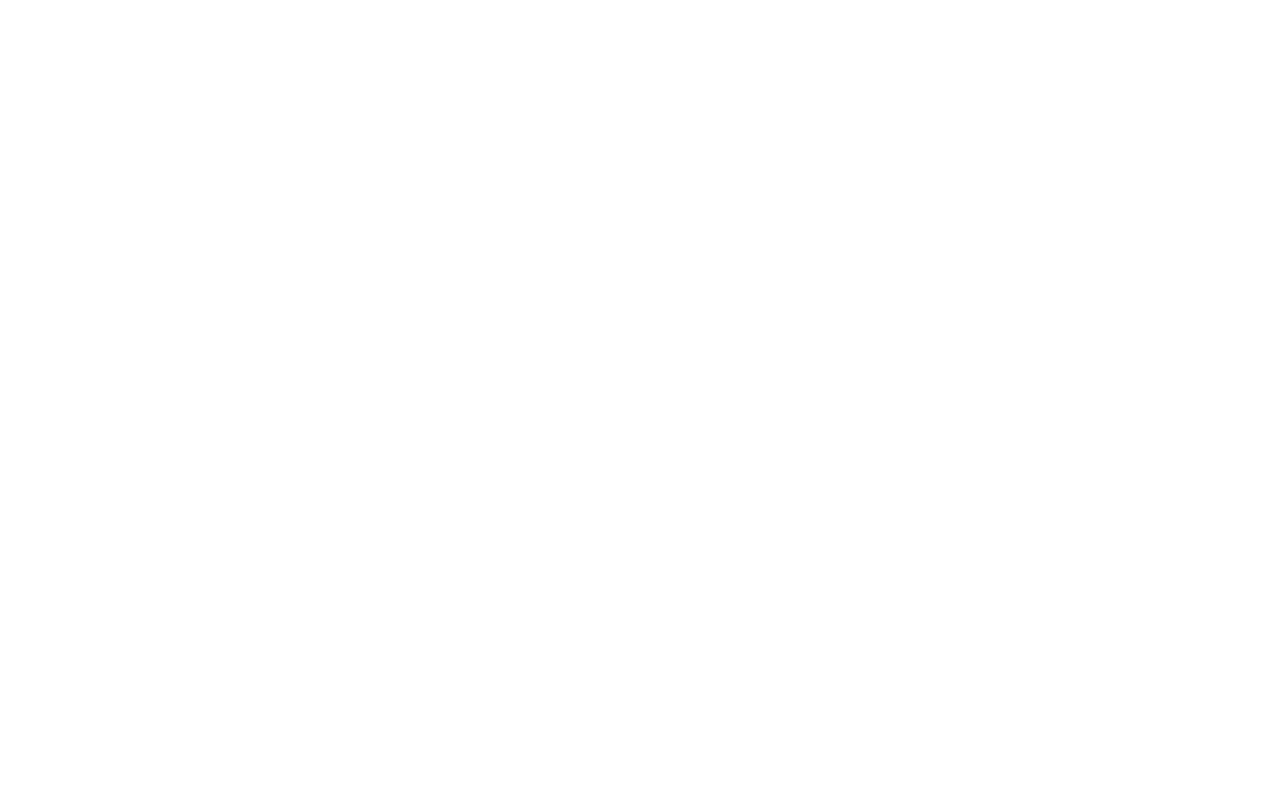
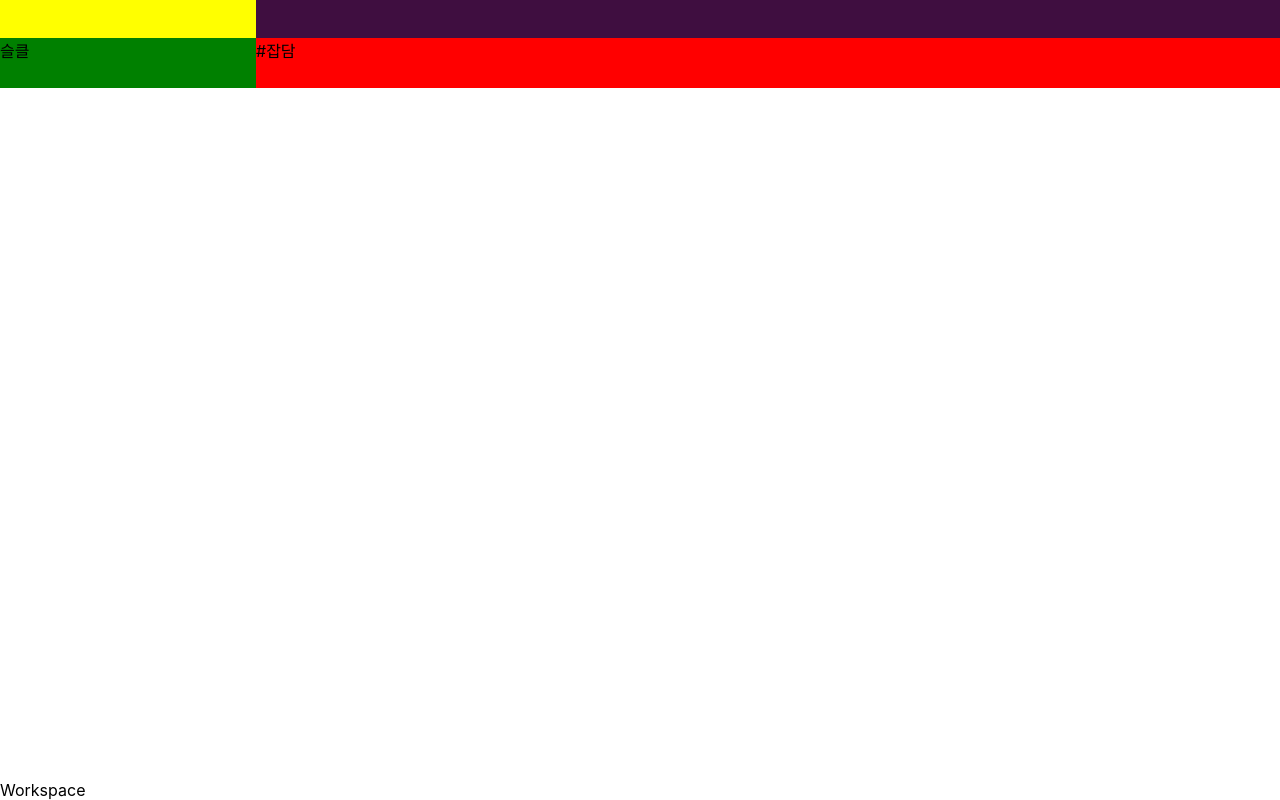
Before and after one commit to soft-rain/SlackClone, a React (Create React App) app: page /workspace in a window 1280 px wide. Built offline with nearby package versions, Linux system fonts and the light colour scheme.

Commit message:
Add : Workspace 추가

```diff
--- a/src/App.js
+++ b/src/App.js
@@ -6,7 +6,7 @@
 import LoginPage from "./components/views/LoginPage/LoginPage";
 import RegisterPage from "./components/views/RegisterPage/RegisterPage";
 import Auth from "./hoc/auth";
-
+import Workspace from "./components/views/Workspace";
 function App() {
   return (
     <Router>
@@ -30,9 +30,9 @@
             3. false: 로그인한 유저는 출입 불가능한 페이지
           */}
           <Route exact path="/" component={Auth(LoginPage, null)} />
-          {/* <Route exact path="/landing" component={Auth(LandingPage, false)} /> */}
-          <Route exact path="/landing" component={LandingPage} />
-
+          <Route exact path="/landing" component={Auth(LandingPage, false)} />
+          {/* <Route exact path="/landing" component={LandingPage} /> */}
+          <Route exact path="/workspace" component={Workspace} />
           <Route exact path="/register" component={Auth(RegisterPage, false)} />
           <Route exact path="/authcode" component={Auth(AuthCode, null)} />
 
--- /dev/null
+++ b/src/components/views/Workspace.css
@@ -0,0 +1,36 @@
+.fullbox {
+  width: 100vw;
+  height: 100vh;
+  display: grid;
+  grid-template-rows: 38px auto min-content;
+  grid-template-columns: auto;
+}
+.top-bar {
+  min-width: 0;
+  display: flex;
+  align-items: center;
+  height: 38px;
+  background-color: rgb(63, 14, 64);
+}
+.top-bar-left {
+  height: 38px;
+  background-color: yellow;
+}
+.top-bar-right {
+  width: 20%;
+  height: 38px;
+  background-color: yellow;
+}
+.sub-bar {
+  min-width: 0;
+  display: flex;
+  height: 50px;
+  background-color: red;
+}
+.sub-bar1 {
+  width: 20%;
+  background-color: blue;
+}
+.sub-bar1 {
+  background-color: green;
+}
--- /dev/null
+++ b/src/components/views/Workspace.js
@@ -0,0 +1,19 @@
+import React from "react";
+import "./Workspace.css";
+
+export default function Workspace() {
+  return (
+    <div className="fullbox">
+      <div className="top-bar">
+        <div className="top-bar-left"></div>
+        <div className="top-bar-search"></div>
+        <div className="top-bar-right"></div>
+      </div>
+      <div className="sub-bar">
+        <div className="sub-bar1">슬클</div>
+        <div className="sub-bar2">#잡담</div>
+      </div>
+      <div>Workspace</div>
+    </div>
+  );
+}
```
